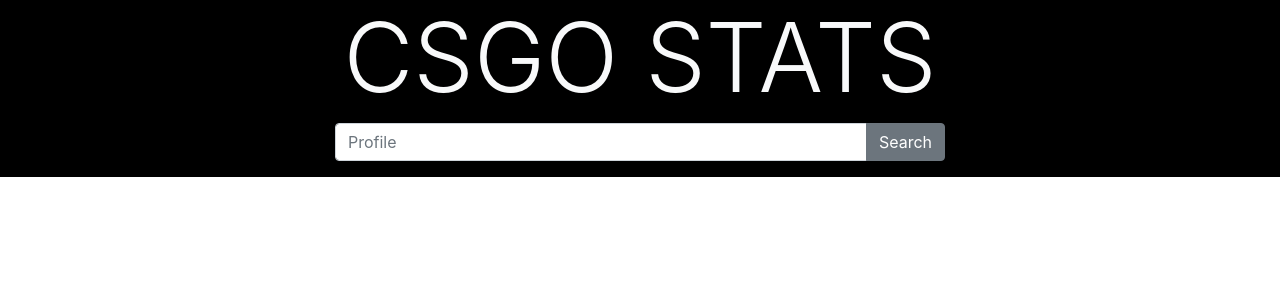
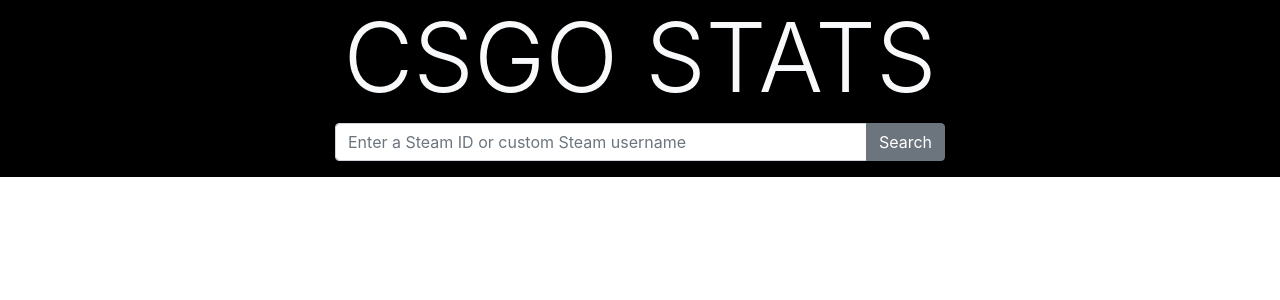
Before and after one commit to Devl197/cs_stats, a React (Create React App) app: page / in a window 1280 px wide. Shown: the top 300 px of the page. Built offline with nearby package versions, Linux system fonts and the light colour scheme; no server answers.

Commit message:
Minor changes to Header and ProfileData components

```diff
--- a/src/components/Header.js
+++ b/src/components/Header.js
@@ -34,7 +34,7 @@
                 <Col md={6}>
                 <InputGroup className="mb-3">
                     <FormControl
-                        placeholder="Profile"
+                        placeholder="Enter a Steam ID or custom Steam username"
                         aria-label="Profile"
                         aria-describedby="basic-addon2"
                         value={searchValue}
--- a/src/components/ProfileData.js
+++ b/src/components/ProfileData.js
@@ -51,7 +51,7 @@
                     <Col md={10}>
                         <h1 className="profile_name">{profile.personaname}</h1>
                         <ul className="list-inline">
-                            <li className="list-inline-item"><a href={profile.profileurl} target="_blank" rel="noopener noreferrer" className="text-dark"><Image src={process.env.PUBLIC_URL + 'images/other_icons/steam-icon_8.png'} width="25px" height="25px"/> Steam profile</a></li>
+                            <li className="list-inline-item"><a href={profile.profileurl} target="_blank" rel="noopener noreferrer" className="text-dark"><Image src={process.env.PUBLIC_URL + 'images/other_icons/steam-icon.png'} width="25px" height="25px"/> Steam profile</a></li>
                             <li className="list-inline-item">{profile.realname}</li>
                             <li className="list-inline-item">{profile.loccountrycode ? <Image src={process.env.PUBLIC_URL + 'images/flags/' + profile.loccountrycode + '.png'} /> : null}</li>
                             <li className="list-inline-item">{fullCountryName ? fullCountryName : null}</li>
```
